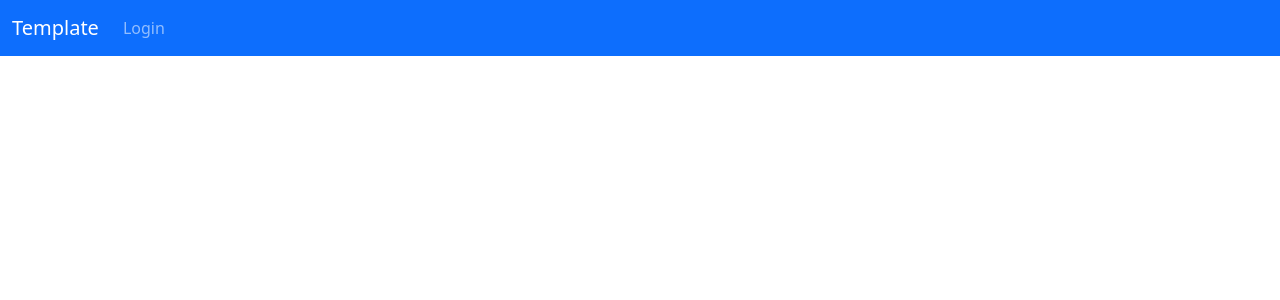
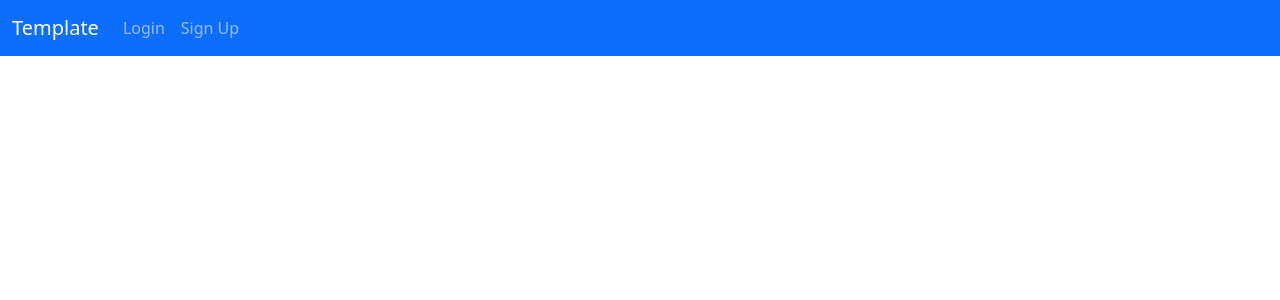
Before and after one commit to Wayto0blivion/Docker-Flask-Template, a Flask app: page / in a window 1280 px wide. Shown: the top 300 px of the page. Run offline with Flask 3, Linux system fonts and the light colour scheme; some libraries are stand-ins or nearby versions.

Commit message:
Added Sign-Up to the navbar for users that are not authenticated.

```diff
--- a/services/flask/website/templates/_base.html
+++ b/services/flask/website/templates/_base.html
@@ -30,6 +30,7 @@
                 <ul class="navbar-nav">
                     {% if not current_user.is_authenticated %}
                         {{ render_nav_item('auth.login', 'Login') }}
+                        {{ render_nav_item('auth.signup', 'Sign Up') }}
                     {% else %}
                         {{ render_nav_item('views.site_map', 'Site Map') }}
                         {{ render_nav_item('auth.logout', 'Logout') }}
```
